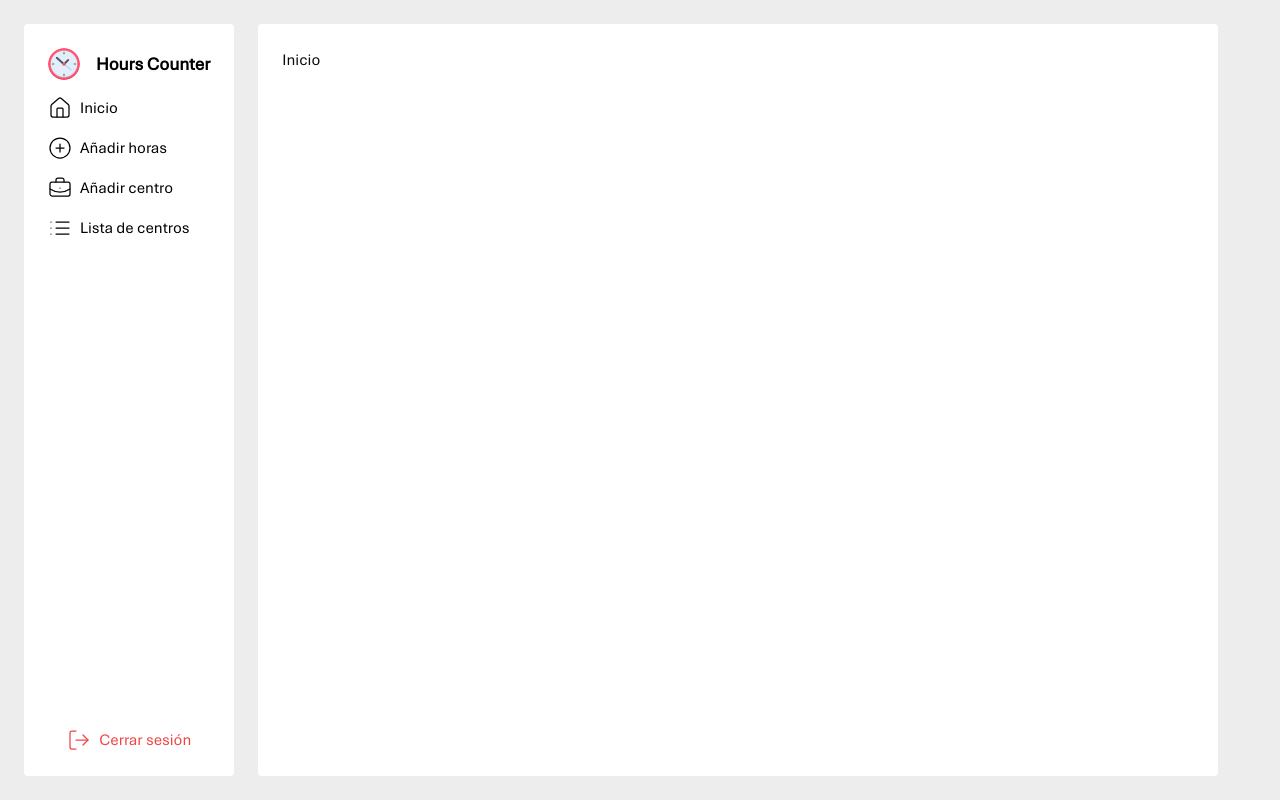
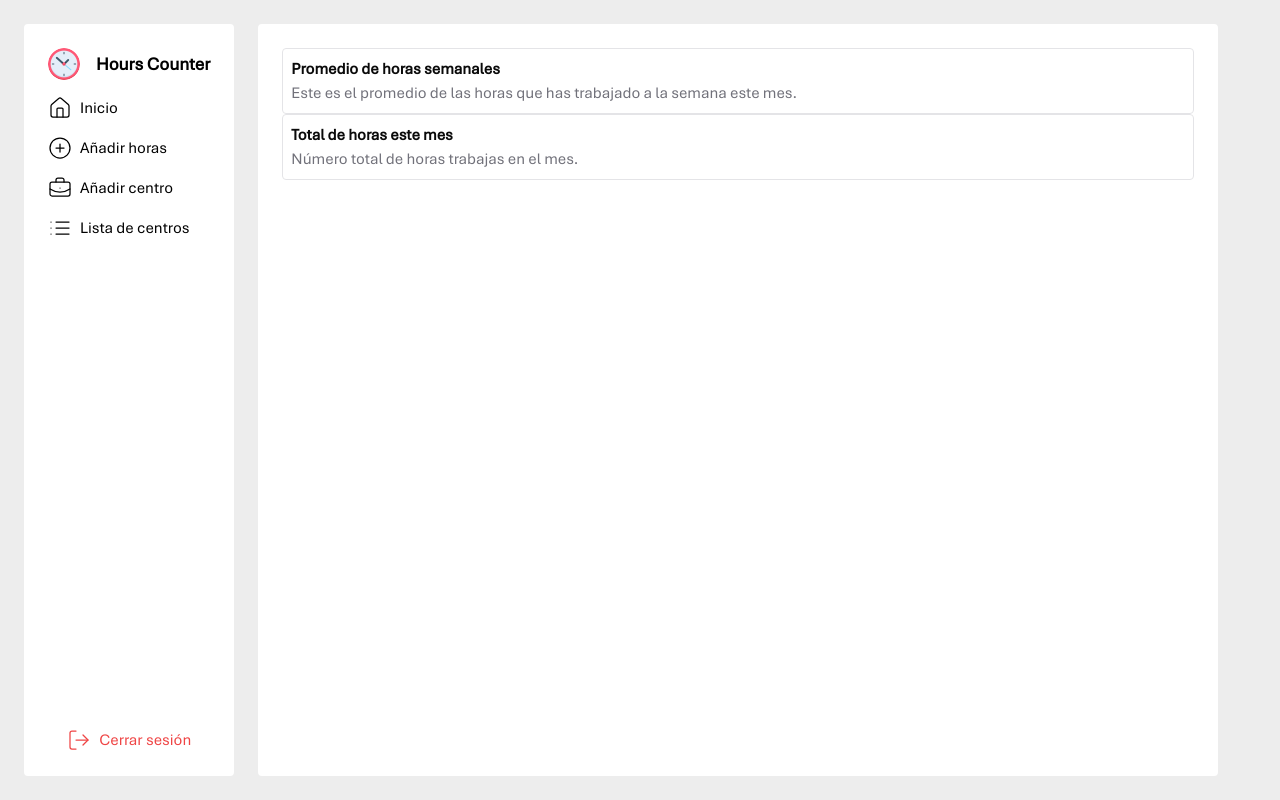
Before and after one commit to forjoa/hours-counter, a Next.js app: page /home in a window 1280 px wide. Built offline with nearby package versions, Linux system fonts and the light colour scheme.

Commit message:
build: ui for total and avg hours

```diff
--- a/src/app/home/page.tsx
+++ b/src/app/home/page.tsx
@@ -1,9 +1,20 @@
 import Main from '@/components/ui/Main'
 
 export default function Home() {
-  return (
-    <Main>
-      <h1>Inicio</h1>
-    </Main>
-  )
+    return (
+        <Main>
+            <div className='border border-zinc-200 p-2 rounded'>
+                <h1 className='font-bold'>Promedio de horas semanales</h1>
+                <span
+                    className='text-zinc-500'>Este es el promedio de las horas que has trabajado a la semana este mes.</span>
+                {/*number of average weekly hours*/}
+            </div>
+            <div className='border border-zinc-200 p-2 rounded'>
+                <h1 className='font-bold'>Total de horas este mes</h1>
+                <span
+                    className='text-zinc-500'>Número total de horas trabajas en el mes.</span>
+                {/*number of total monthly hours*/}
+            </div>
+        </Main>
+    )
 }
```
